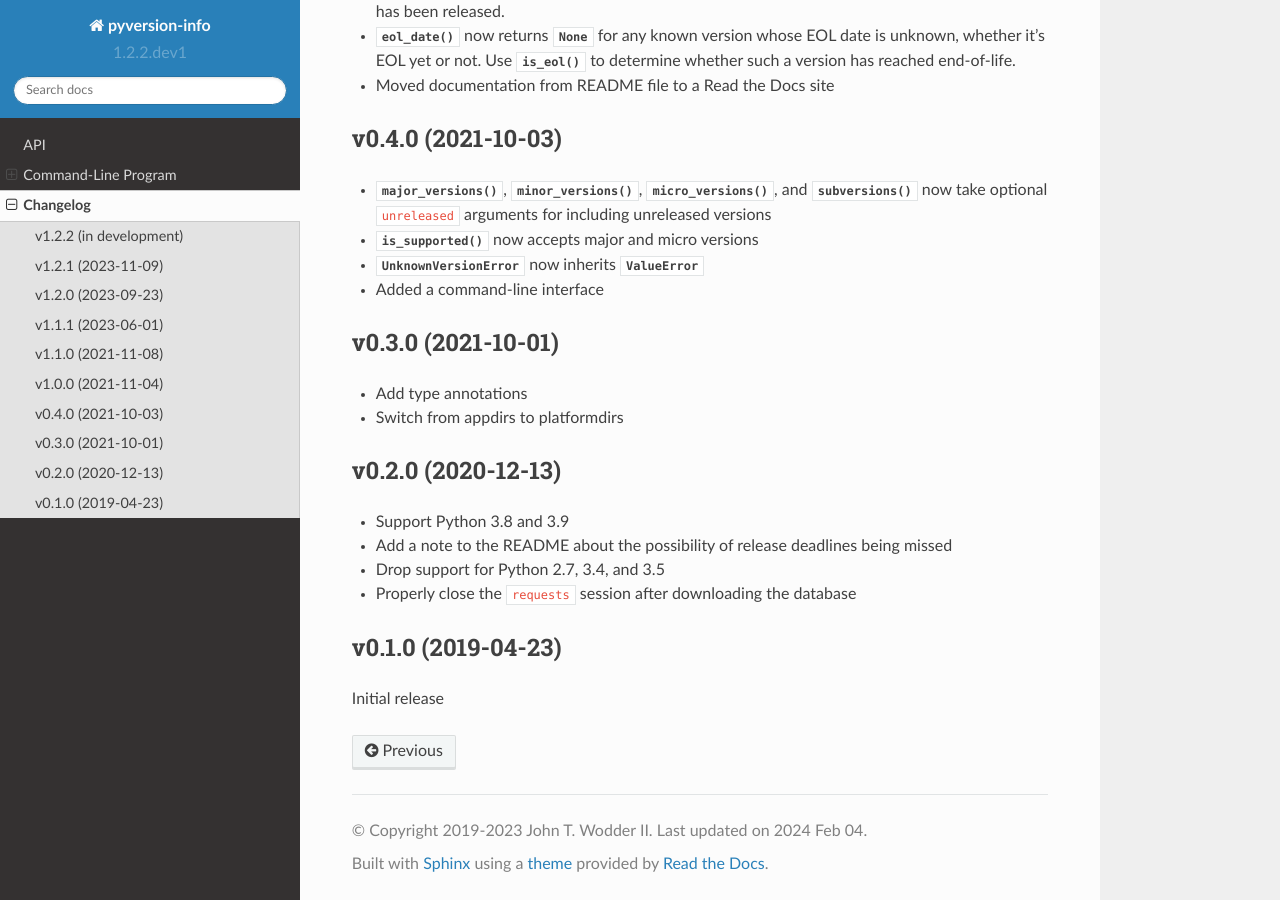
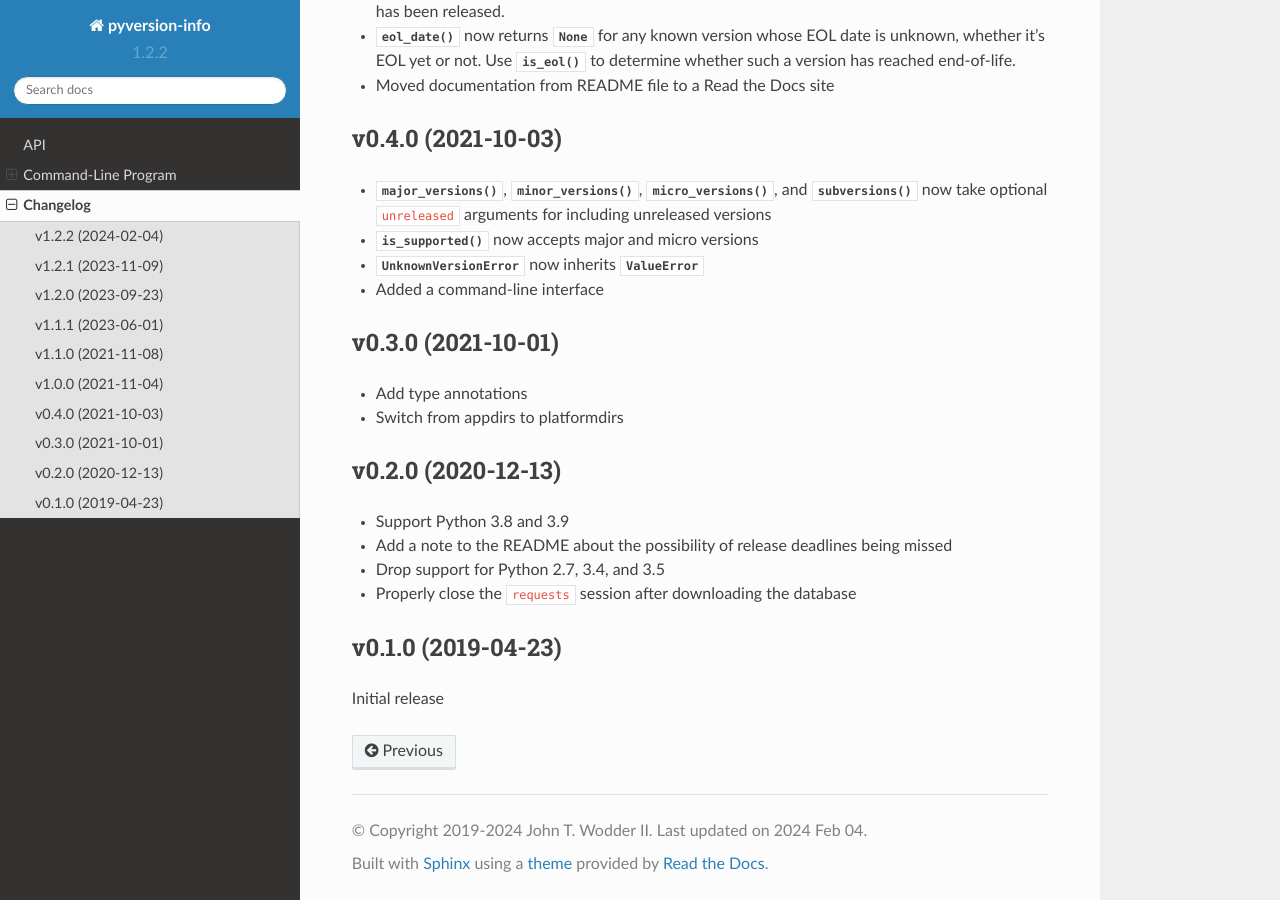
Before and after one commit to jwodder/pyversion-info, a Sphinx documentation site: the page built from docs/changelog.rst, in a window 1280 px wide and 900 px high, scrolled down 1371 px. Built offline with Sphinx 7.4.7 and the Read the Docs theme 2.0.0, drawn with Linux system fonts in a browser that asks for light colours; some of the changed text lies outside the part shown.

```diff
--- a/docs/changelog.rst
+++ b/docs/changelog.rst
@@ -3,8 +3,8 @@
 Changelog
 =========
 
-v1.2.2 (in development)
------------------------
+v1.2.2 (2024-02-04)
+-------------------
 - Support platformdirs v4.0
 - Migrated from setuptools to hatch
 - Support cachecontrol v0.14
--- a/docs/conf.py
+++ b/docs/conf.py
@@ -2,7 +2,7 @@ from pyversion_info import __version__
 
 project = "pyversion-info"
 author = "John T. Wodder II"
-copyright = "2019-2023 John T. Wodder II"  # noqa: A001
+copyright = "2019-2024 John T. Wodder II"  # noqa: A001
 
 extensions = [
     "sphinx.ext.autodoc",
--- a/src/pyversion_info/__init__.py
+++ b/src/pyversion_info/__init__.py
@@ -31,7 +31,7 @@ from platformdirs import user_cache_dir
 import requests
 from .util import MajorVersion, MicroVersion, MinorVersion, RawDatabase
 
-__version__ = "1.2.2.dev1"
+__version__ = "1.2.2"
 __author__ = "John Thorvald Wodder II"
 __author_email__ = "pyversion-info@varonathe.org"
 __license__ = "MIT"
```
Also changed, not shown: CHANGELOG.md (+2 -2 lines), 1 other file.
